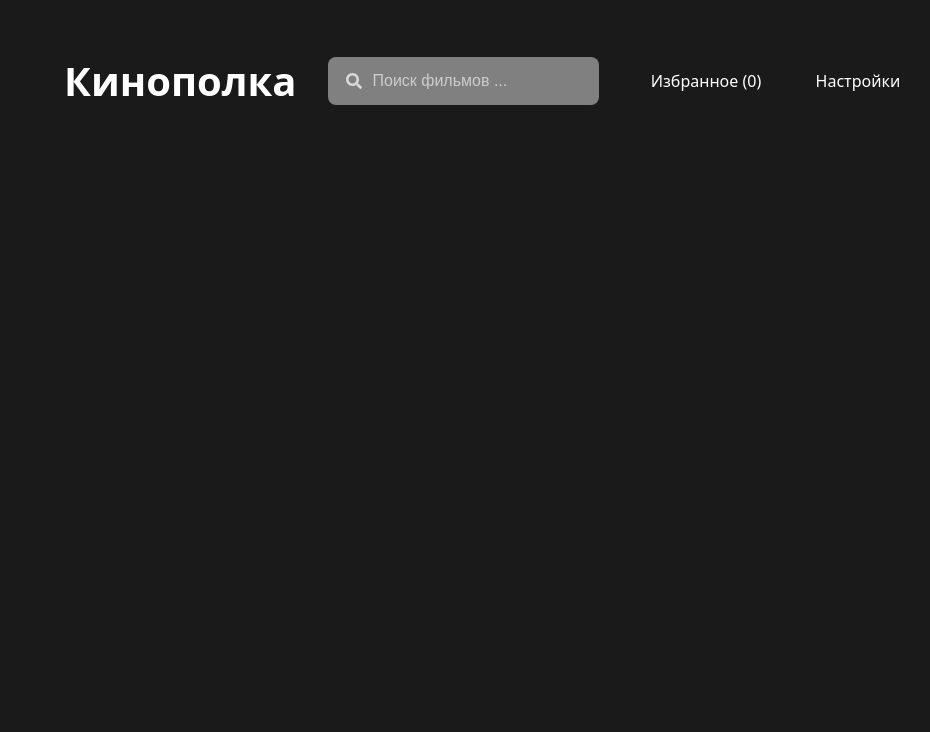
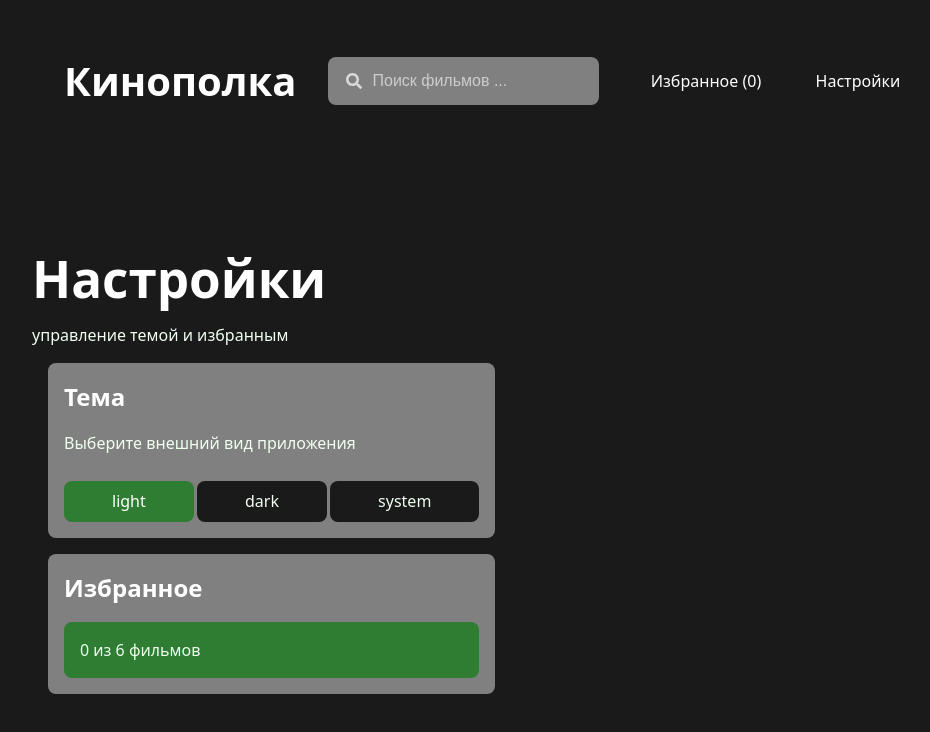
Before and after one commit to Aliya0322/cinema_react, a React (Vite) app: page /settings in a window 1280 px wide. Shown: the top 732 px of the page, without its empty margins (48-978 px from the left). Built offline with nearby package versions, Linux system fonts and the light colour scheme.

Commit message:
init commit

```diff
--- a/src/components/Header.tsx
+++ b/src/components/Header.tsx
@@ -9,9 +9,10 @@ type HeaderProps = {
   onSearchChange: (value: string) => void;
   favoritesCount: number;
   onNavigateToFavorites: () => void;
+  onNavigateToSettings: () => void;
 };
 
-export const Header: React.FC<HeaderProps> = ({ searchQuery, onSearchChange, favoritesCount, onNavigateToFavorites }) => {
+export const Header: React.FC<HeaderProps> = ({ searchQuery, onSearchChange, favoritesCount, onNavigateToFavorites, onNavigateToSettings }) => {
 
   return (
     <header className="catalog-header">
@@ -30,7 +31,7 @@ export const Header: React.FC<HeaderProps> = ({ searchQuery, onSearchChange, fav
       </div>
       <nav className="catalog-nav">
         <button className="favorites-btn" onClick={onNavigateToFavorites}>Избранное ({favoritesCount})</button>
-        <button className="settings-btn">Настройки</button>
+        <button className="settings-btn" onClick={onNavigateToSettings}>Настройки</button>
       </nav>
     </header>
   );
--- /dev/null
+++ b/src/pages/SettingsPage.scss
@@ -0,0 +1,58 @@
+@use "../styles/variables" as *;
+
+.settings-page-container {
+  display: block;
+}
+
+.settings-page-title,
+.settings-page-theme-title,
+.settings-page-favorites-title {
+  color: $text-primary;
+  margin: 0;
+}
+
+.settings-page-description,
+.settings-page-theme-description {
+  color: $text-secondary;
+}
+
+.settings-page-theme-container,
+.settings-page-favorites-container,
+.settings-page-favorites-container {
+  display: flex;
+  flex-direction: column;
+  background-color: $accent-color;
+  border-radius: $border-radius;
+  padding: 1rem;
+  margin: 1rem;
+}
+
+.theme-buttons-container {
+  display: flex;
+  margin-top: 10px;
+  justify-content: space-between;
+  gap: 0.2rem;
+}
+
+.theme-btn {
+  padding-left: 3rem;
+  padding-right: 3rem;
+  border: none;
+  background: $bg-primary;
+  border-radius: $border-radius;
+  color: $text-secondary;
+}
+
+.theme-btn.active {
+  border-color: darkgreen;
+  background: $back-btn;
+  color: white;
+}
+
+.settings-page-favorites-info {
+  background-color: $back-btn;
+  border-radius: $border-radius;
+  padding: 1rem;
+  margin-top: 1rem;
+  color: $text-secondary;
+}
--- a/src/pages/SettingsPage.tsx
+++ b/src/pages/SettingsPage.tsx
@@ -0,0 +1,57 @@
+import {useContext, useState} from "react";
+import {movies} from "../ data/movies.ts";
+import {FavoritesContext} from "../contexts/FavoritesContext.tsx";
+import './SettingsPage.scss'
+
+
+export function SettingsPage() {
+  const [currentTheme, setCurrentTheme] = useState<'light' | 'dark' | 'system'>('light')
+
+  const favoritesContext = useContext(FavoritesContext);
+
+  if (!favoritesContext) {
+    throw new Error("MoviePage must be used within a FavoritesProvider");
+  }
+
+  const { ids } = favoritesContext;
+
+  return (
+    <div className='settings-page-container'>
+      <h1 className="settings-page-title">Настройки</h1>
+      <p className='settings-page-description'>управление темой и избранным</p>
+
+      <div className='settings-page-theme-container'>
+        <h2 className='settings-page-theme-title'>Тема</h2>
+        <p className='settings-page-theme-description'>Выберите внешний вид приложения</p>
+        <div className="theme-buttons-container">
+          <button
+            className={currentTheme === 'light' ? 'theme-btn active' : 'theme-btn'}
+            onClick={() => setCurrentTheme('light')}
+          >
+            light
+          </button>
+
+          <button
+            className={currentTheme === 'dark' ? 'theme-btn active' : 'theme-btn'}
+            onClick={() => setCurrentTheme('dark')}
+          >
+            dark
+          </button>
+
+          <button
+            className={currentTheme === 'system' ? 'theme-btn active' : 'theme-btn'}
+            onClick={() => setCurrentTheme('system')}
+          >
+            system
+          </button>
+        </div>
+      </div>
+
+      <div className='settings-page-favorites-container'>
+        <h2 className='settings-page-favorites-title'>Избранное</h2>
+        <span className='settings-page-favorites-info'>{ids.length} из {movies.length} фильмов</span>
+      </div>
+
+    </div>
+  )
+}
--- a/src/router/AppRouter.tsx
+++ b/src/router/AppRouter.tsx
@@ -6,6 +6,7 @@ import { MoviePage } from "../pages/MoviePage.tsx";
 import { type Movie, movies } from "../ data/movies.ts";
 import { FavoritesPage } from "../pages/FavoritesPage.tsx";
 import {FavoritesContext} from "../contexts/FavoritesContext.tsx";
+import {SettingsPage} from "../pages/SettingsPage.tsx";
 
 export default function AppRouter() {
   const [searchQuery, setSearchQuery] = useState('');
@@ -24,6 +25,10 @@ export default function AppRouter() {
     navigate('/favorites');
   }
 
+  const handleNavigateToSettings = () => {
+    navigate('/settings');
+  }
+
 
   return (
     <>
@@ -31,6 +36,7 @@ export default function AppRouter() {
         searchQuery={searchQuery}
         onSearchChange={setSearchQuery}
         onNavigateToFavorites={handleNavigateToFavorites}
+        onNavigateToSettings={handleNavigateToSettings}
         favoritesCount={ids.length}
       />
       <Routes>
@@ -57,6 +63,12 @@ export default function AppRouter() {
             <FavoritesPage />
           }
         />
+        <Route
+          path="/settings"
+          element={
+          <SettingsPage />
+          }
+        />
       </Routes>
     </>
   );
```
